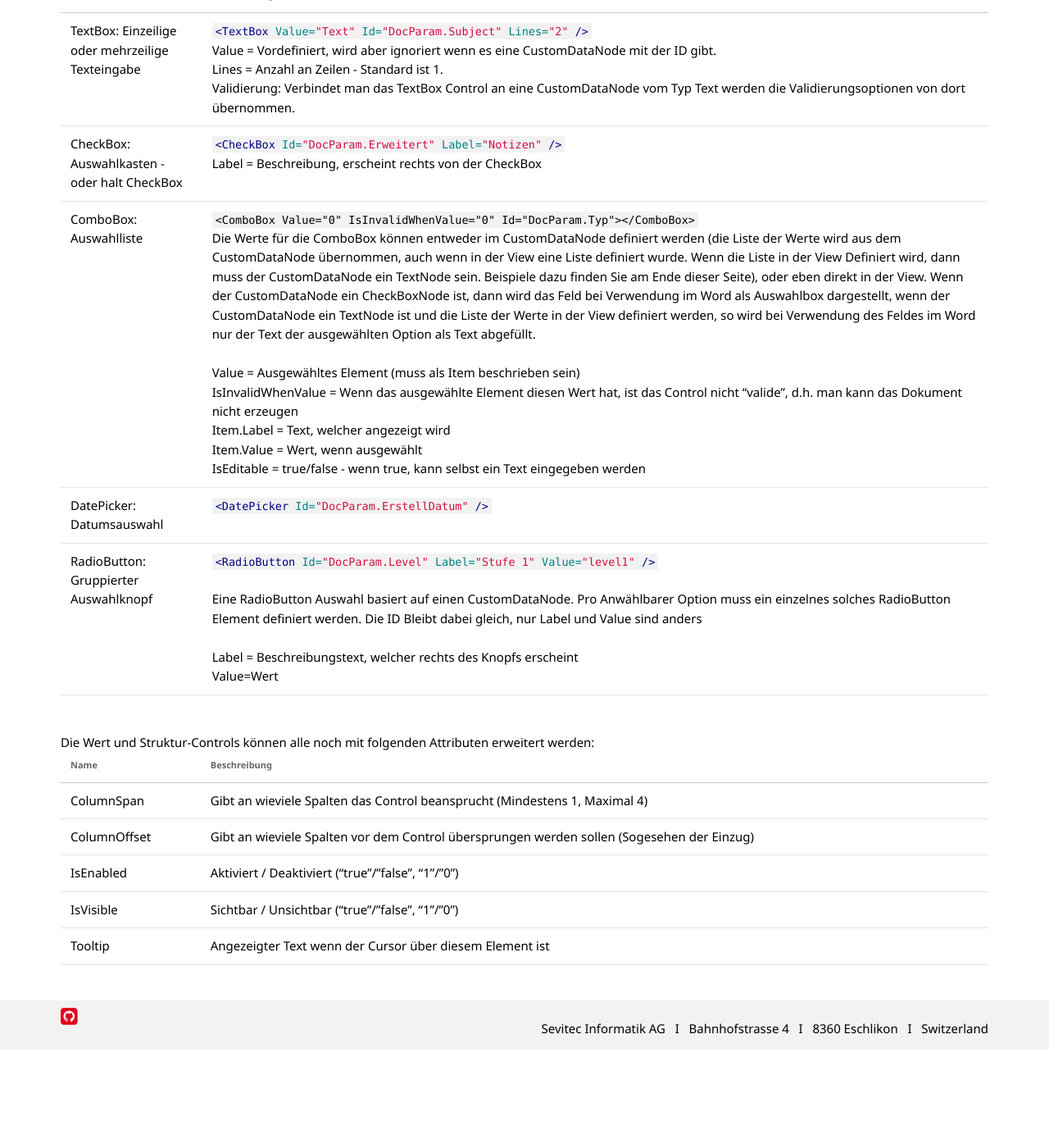
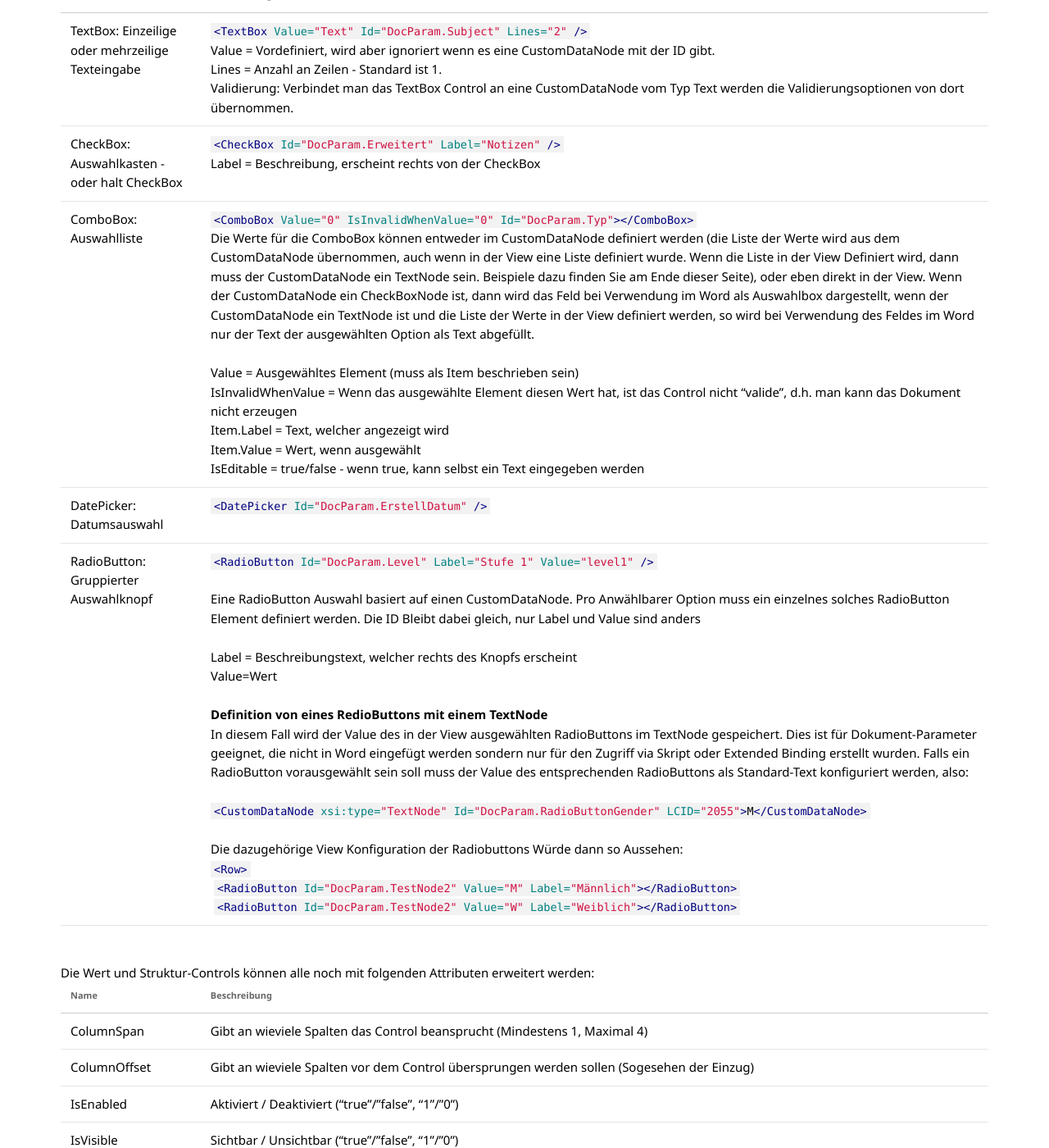
Before and after one commit to primesoft-group/oneoffixx-docs, a Jekyll site: the page built from _pages/docfunc/de/df-documentparameter.md, in a window 1280 px wide and 1400 px high, scrolled down 6083 px. Shown: the whole window at 82% size. Built offline with Jekyll 4.4.1, drawn with Linux system fonts in a browser that asks for light colours; nearby versions of some CDN libraries; some web fonts are replaced; before the commit the page ends 7363 px from its top, so only the background shows below that.

Commit message:
Desription RadioButton with TextNode added

```diff
--- a/_pages/docfunc/de/df-documentparameter.md
+++ b/_pages/docfunc/de/df-documentparameter.md
@@ -167,9 +167,9 @@
 |    ----								 	 					|        ----        |
 |  TextBox: Einzeilige oder mehrzeilige Texteingabe				|  `<TextBox Value="Text" Id="DocParam.Subject" Lines="2" />`{:.language-xml}<br>Value = Vordefiniert, wird aber ignoriert wenn es eine CustomDataNode mit der ID gibt.<br>Lines = Anzahl an Zeilen - Standard ist 1.<br> Validierung: Verbindet man das TextBox Control an eine CustomDataNode vom Typ Text werden die Validierungsoptionen von dort übernommen.  |
 |  CheckBox: Auswahlkasten - oder halt CheckBox					|  `<CheckBox Id="DocParam.Erweitert" Label="Notizen" />`{:.language-xml}<br>Label = Beschreibung, erscheint rechts von der CheckBox  |
-|  ComboBox: Auswahlliste										|  `<ComboBox Value="0" IsInvalidWhenValue="0" Id="DocParam.Typ"></ComboBox>` <br> Die Werte für die ComboBox können entweder im CustomDataNode definiert werden (die Liste der Werte wird aus dem CustomDataNode übernommen, auch wenn in der View eine Liste definiert wurde. Wenn die Liste in der View Definiert wird, dann muss der CustomDataNode ein TextNode sein. Beispiele dazu finden Sie am Ende dieser Seite), oder eben direkt in der View. Wenn der CustomDataNode ein CheckBoxNode ist, dann wird das Feld bei Verwendung im Word als Auswahlbox dargestellt, wenn der CustomDataNode ein TextNode ist und die Liste der Werte in der View definiert werden, so wird bei Verwendung des Feldes im Word nur der Text der ausgewählten Option als Text abgefüllt.<br><br> Value = Ausgewähltes Element (muss als Item beschrieben sein)<br>IsInvalidWhenValue = Wenn das ausgewählte Element diesen Wert hat, ist das Control nicht "valide", d.h. man kann das Dokument nicht erzeugen<br>Item.Label = Text, welcher angezeigt wird<br>Item.Value = Wert, wenn ausgewählt<br> IsEditable = true/false - wenn true, kann selbst ein Text eingegeben werden
+|  ComboBox: Auswahlliste										|  `<ComboBox Value="0" IsInvalidWhenValue="0" Id="DocParam.Typ"></ComboBox>`{:.language-xml} <br> Die Werte für die ComboBox können entweder im CustomDataNode definiert werden (die Liste der Werte wird aus dem CustomDataNode übernommen, auch wenn in der View eine Liste definiert wurde. Wenn die Liste in der View Definiert wird, dann muss der CustomDataNode ein TextNode sein. Beispiele dazu finden Sie am Ende dieser Seite), oder eben direkt in der View. Wenn der CustomDataNode ein CheckBoxNode ist, dann wird das Feld bei Verwendung im Word als Auswahlbox dargestellt, wenn der CustomDataNode ein TextNode ist und die Liste der Werte in der View definiert werden, so wird bei Verwendung des Feldes im Word nur der Text der ausgewählten Option als Text abgefüllt.<br><br> Value = Ausgewähltes Element (muss als Item beschrieben sein)<br>IsInvalidWhenValue = Wenn das ausgewählte Element diesen Wert hat, ist das Control nicht "valide", d.h. man kann das Dokument nicht erzeugen<br>Item.Label = Text, welcher angezeigt wird<br>Item.Value = Wert, wenn ausgewählt<br> IsEditable = true/false - wenn true, kann selbst ein Text eingegeben werden
 |  DatePicker: Datumsauswahl									|  `<DatePicker Id="DocParam.ErstellDatum" />`{:.language-xml}  |
-|  RadioButton: Gruppierter Auswahlknopf 						|  `<RadioButton Id="DocParam.Level" Label="Stufe 1" Value="level1" />`{:.language-xml}<br><br>Eine RadioButton Auswahl basiert auf einen CustomDataNode. Pro Anwählbarer Option muss ein einzelnes solches RadioButton Element definiert werden. Die ID Bleibt dabei gleich, nur Label und Value sind anders<br><br>Label = Beschreibungstext, welcher rechts des Knopfs erscheint<br>Value=Wert
+|  RadioButton: Gruppierter Auswahlknopf 						|  `<RadioButton Id="DocParam.Level" Label="Stufe 1" Value="level1" />`{:.language-xml}<br><br>Eine RadioButton Auswahl basiert auf einen CustomDataNode. Pro Anwählbarer Option muss ein einzelnes solches RadioButton Element definiert werden. Die ID Bleibt dabei gleich, nur Label und Value sind anders<br><br>Label = Beschreibungstext, welcher rechts des Knopfs erscheint<br>Value=Wert<br><br>__Definition von eines RedioButtons mit einem TextNode__<br>In diesem Fall wird der Value des in der View ausgewählten RadioButtons im TextNode gespeichert. Dies ist für Dokument-Parameter geeignet, die nicht in Word eingefügt werden sondern nur für den Zugriff via Skript oder Extended Binding erstellt wurden. Falls ein RadioButton vorausgewählt sein soll muss der Value des entsprechenden RadioButtons als Standard-Text konfiguriert werden, also: <br><br>`<CustomDataNode xsi:type="TextNode" Id="DocParam.RadioButtonGender" LCID="2055">M</CustomDataNode>`{:.language-xml} <br><br> Die dazugehörige View Konfiguration der Radiobuttons Würde dann so Aussehen:<br>`<Row>`{:.language-xml}<br>&nbsp;`<RadioButton Id="DocParam.TestNode2" Value="M" Label="Männlich"></RadioButton>`{:.language-xml}<br>&nbsp;`<RadioButton Id="DocParam.TestNode2" Value="W" Label="Weiblich"></RadioButton>`{:.language-xml}
 
 Die Wert und Struktur-Controls können alle noch mit folgenden Attributen erweitert werden:
 
```
